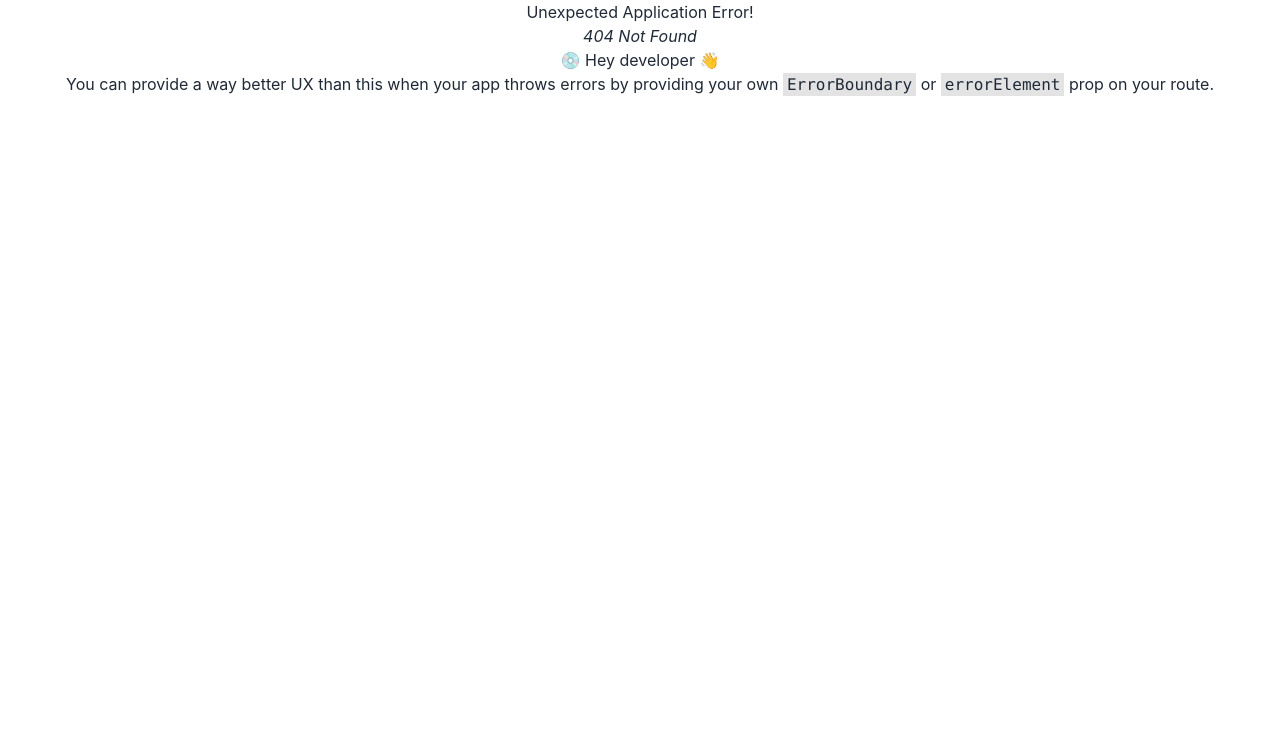
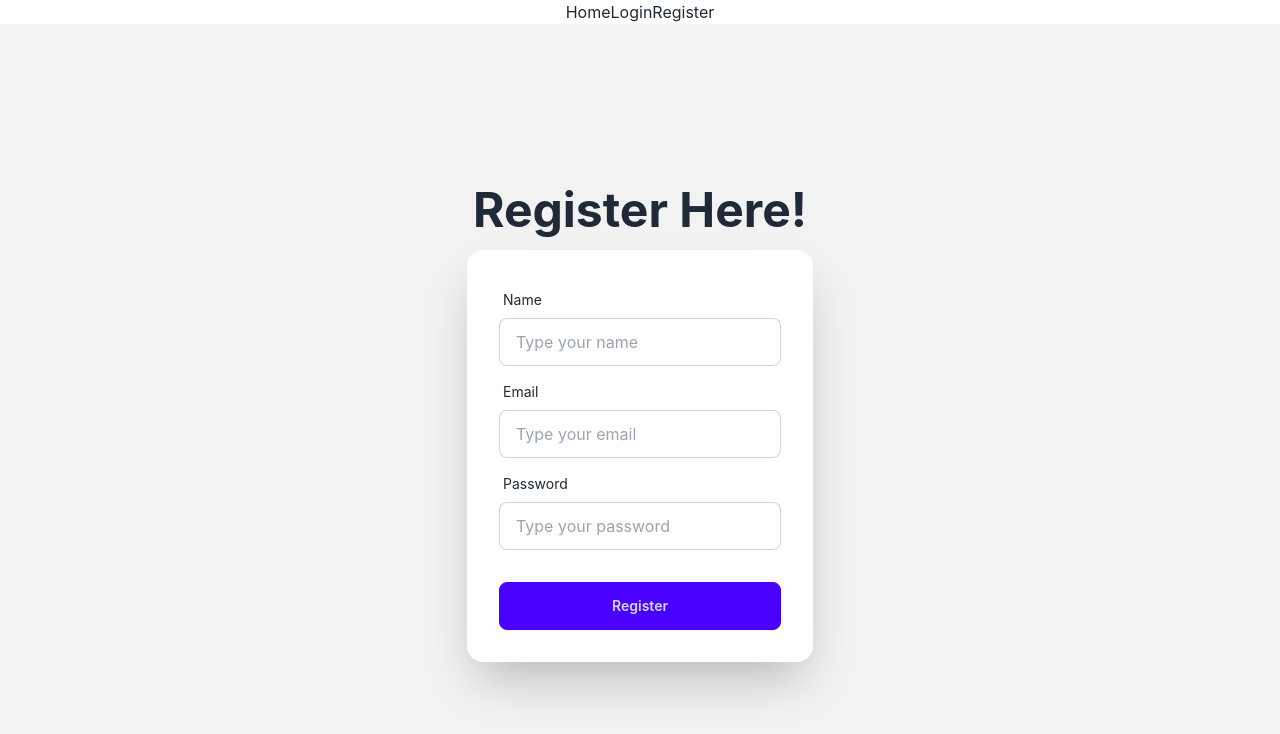
Before and after one commit to mainul786/greatskill, a React (Create React App) app: page /register in a window 1280 px wide. Before the commit this address had no page. Shown: the top 734 px of the page. Built offline with nearby package versions, Linux system fonts and the light colour scheme.

Commit message:
Registration design sucefully

```diff
--- a/src/pages/Header/Header.js
+++ b/src/pages/Header/Header.js
@@ -1,9 +1,12 @@
 import React from 'react';
+import { Link } from 'react-router-dom';
 
 const Header = () => {
     return (
         <div>
-
+            <Link to='/'>Home</Link>
+            <Link to='/login'>Login</Link>
+            <Link to='/register'>Register</Link>
         </div>
     );
 };
--- a/src/pages/Register/Register.js
+++ b/src/pages/Register/Register.js
@@ -1,10 +1,42 @@
 import React from 'react';
+
 
 const Register = () => {
     return (
-        <div>
+        <div className="hero min-h-screen bg-base-200">
+        <div className="hero-content flex-col ">
+          <div className="text-center lg:text-left">
+            <h1 className="text-5xl font-bold text-center">Register Here!</h1>
 
+          </div>
+          <div className="card shrink-0 w-full max-w-sm shadow-2xl bg-base-100">
+            <form className="card-body">
+              <div className="form-control">
+                <label className="label">
+                  <span className="label-text">Name</span>
+                </label>
+                <input type="text" name='name' placeholder="Type your name" className="input input-bordered" required />
+              </div>
+              <div className="form-control">
+                <label className="label">
+                  <span className="label-text">Email</span>
+                </label>
+                <input type="email" name='email' placeholder="Type your email" className="input input-bordered" required />
+              </div>
+              <div className="form-control">
+                <label className="label">
+                  <span className="label-text">Password</span>
+                </label>
+                <input type="password" name='password' placeholder="Type your password" className="input input-bordered" required />
+
+              </div>
+              <div className="form-control mt-6">
+                <button className="btn btn-primary">Register</button>
+              </div>
+            </form>
+          </div>
         </div>
+      </div>
     );
 };
 
```
Also changed, not shown: src/App.js (+11 -1 lines), 1 other file (tests, documents, lock files or other folders).
